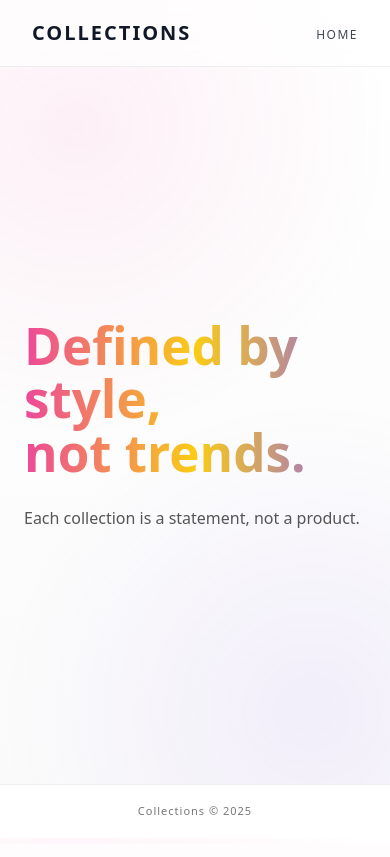
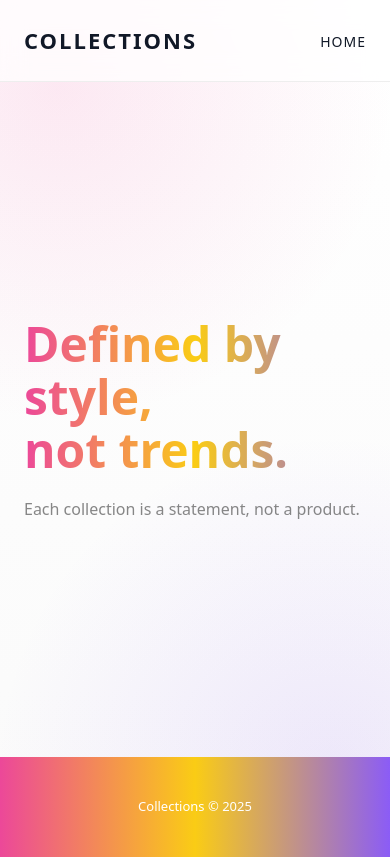
Before and after one commit to nathyu-le/templatehub-team, a PHP site: page /collections.php in a window 390 px wide. Before the commit the page ends 815 px from the top, so only its background shows below. Run offline with PHP 8.4, Linux system fonts and the light colour scheme; data that the repository does not hold is empty; some libraries are stand-ins or nearby versions.

Commit message:
colec css fix

```diff
--- a/assets/css/collections.css
+++ b/assets/css/collections.css
@@ -1,99 +1,66 @@
-/* ===============================
-   RESET & BASE
-   =============================== */
+/* RESET LIGHT */
 * {
   box-sizing: border-box;
-  margin: 0;
-  padding: 0;
 }
 
-body {
-  font-family: system-ui, -apple-system, BlinkMacSystemFont, sans-serif;
-  color: #111;
-  background:
-    radial-gradient(circle at 20% 15%, rgba(236,72,153,.08), transparent 40%),
-    radial-gradient(circle at 80% 85%, rgba(139,92,246,.08), transparent 40%),
-    linear-gradient(180deg,#fff,#fafafa);
-}
-
-/* ===============================
-   HEADER (THIN & GLASS)
-   =============================== */
+/* HEADER */
 .editorial-header {
   position: sticky;
   top: 0;
+  background: white;
   z-index: 50;
-  background: rgba(255,255,255,.65);
-  backdrop-filter: blur(14px);
-  border-bottom: 1px solid rgba(0,0,0,.06);
+  border-bottom: 1px solid #eee;
 }
-
 .editorial-header .wrap {
   max-width: 1400px;
   margin: auto;
-  padding: 18px 32px;
+  padding: 24px;
   display: flex;
   justify-content: space-between;
   align-items: center;
 }
-
 .logo {
-  font-size: 20px;
+  font-size: 22px;
   font-weight: 800;
   letter-spacing: 2px;
 }
-
 .editorial-header a {
-  font-size: 12px;
-  letter-spacing: 1.5px;
+  font-size: 14px;
   text-transform: uppercase;
-  opacity: .8;
+  letter-spacing: 1px;
 }
 
-/* ===============================
-   HERO (LUXURY SPACE)
-   =============================== */
+/* HERO */
 .editorial-hero {
-  min-height: 85vh;
-  padding: 0 12%;
+  min-height: 80vh;
   display: flex;
   flex-direction: column;
   justify-content: center;
+  padding: 0 10%;
+}
+.editorial-hero h2 {
+  font-size: clamp(3rem, 6vw, 5rem);
+  font-weight: 800;
+  line-height: 1.1;
+}
+.editorial-hero p {
+  margin-top: 20px;
+  max-width: 420px;
+  font-size: 16px;
+  opacity: .7;
 }
 
-.editorial-hero h2 {
-  font-size: clamp(3.2rem, 6vw, 5.4rem);
-  font-weight: 900;
-  line-height: 1.05;
-  background: linear-gradient(90deg,#ec4899,#facc15,#8b5cf6);
-  -webkit-background-clip: text;
-  -webkit-text-fill-color: transparent;
-}
-
-.editorial-hero p {
-  margin-top: 24px;
-  max-width: 440px;
-  font-size: 16px;
-  line-height: 1.8;
-  color: #555;
-}
-
-/* ===============================
-   COLLECTIONS LAYOUT
-   =============================== */
+/* COLLECTIONS */
 .editorial-collections {
   max-width: 1400px;
   margin: auto;
 }
-
 .editorial-row {
   display: grid;
   grid-template-columns: 1fr 1fr;
+  min-height: 90vh;
   align-items: center;
-  min-height: 85vh;
-  position: relative;
 }
-
 .editorial-row.reverse {
   direction: rtl;
 }
@@ -157,85 +103,158 @@ body {
   bottom: -6px;
   width: 0;
   height: 1px;
-  background: linear-gradient(90deg,#ec4899,#facc15,#8b5cf6);
-  transition: .4s ease;
+  background: #000;
+  transition: .4s;
 }
-
 .editorial-link:hover::after {
   width: 100%;
 }
 
-/* ===============================
-   IMAGE (EDITORIAL FEEL)
-   =============================== */
+/* IMAGE */
 .editorial-image {
   height: 70vh;
-  position: relative;
   overflow: hidden;
 }
-
 .editorial-image img {
   width: 100%;
   height: 100%;
   object-fit: cover;
-  filter: saturate(1.1) contrast(1.05);
-  transition: transform 1.4s ease;
+  transition: transform 1.2s ease;
+}
+.editorial-row:hover img {
+  transform: scale(1.08);
 }
 
-.editorial-row:hover img {
-  transform: scale(1.06);
+/* FOOTER */
+.editorial-footer {
+  text-align: center;
+  padding: 40px 0;
+  font-size: 13px;
+  opacity: .5;
 }
 
+/* MOBILE */
+@media (max-width: 900px) {
+  .editorial-row {
+    grid-template-columns: 1fr;
+    min-height: unset;
+  }
+  .editorial-image {
+    height: 50vh;
+  }
+  .editorial-text {
+    padding: 40px 24px;
+  }
+  .editorial-hero {
+    padding: 80px 24px;
+  }
+}
+/* ===============================
+   COLOR ENHANCEMENT – NON-DESTRUCTIVE
+   =============================== */
+
+/* BACKGROUND GLOBAL – NHẸ NHÀNG */
+body {
+  background:
+    radial-gradient(circle at 15% 10%, rgba(236,72,153,.12), transparent 40%),
+    radial-gradient(circle at 85% 90%, rgba(139,92,246,.12), transparent 40%),
+    linear-gradient(180deg, #ffffff, #fafafa);
+}
+
+/* HEADER GLASSY */
+.editorial-header {
+  background: rgba(255,255,255,.75);
+  backdrop-filter: blur(12px);
+}
+
+/* HERO TITLE – GRADIENT TEXT */
+.editorial-hero h2 {
+  background: linear-gradient(
+    90deg,
+    #ec4899,
+    #facc15,
+    #8b5cf6
+  );
+  -webkit-background-clip: text;
+  -webkit-text-fill-color: transparent;
+}
+
+/* HERO SUBTEXT */
+.editorial-hero p {
+  color: #555;
+}
+
+/* INDEX COLOR */
+.editorial-index {
+  color: #a855f7;
+  opacity: .8;
+}
+
+/* TITLE COLOR SHIFT ON HOVER */
+.editorial-text h3 {
+  background: linear-gradient(90deg,#111,#444);
+  -webkit-background-clip: text;
+  -webkit-text-fill-color: transparent;
+  transition: background .6s ease;
+}
+.editorial-row:hover .editorial-text h3 {
+  background: linear-gradient(90deg,#ec4899,#facc15,#8b5cf6);
+  -webkit-background-clip: text;
+  -webkit-text-fill-color: transparent;
+}
+
+/* LINK LINE GRADIENT */
+.editorial-link::after {
+  background: linear-gradient(90deg,#ec4899,#facc15,#8b5cf6);
+}
+
+/* IMAGE COLOR OVERLAY */
+.editorial-image {
+  position: relative;
+}
 .editorial-image::after {
   content: '';
   position: absolute;
   inset: 0;
   background: linear-gradient(
     120deg,
-    rgba(236,72,153,.18),
-    rgba(250,204,21,.18),
-    rgba(139,92,246,.18)
+    rgba(236,72,153,.25),
+    rgba(250,204,21,.25),
+    rgba(139,92,246,.25)
   );
   mix-blend-mode: overlay;
   opacity: .6;
-  transition: .6s ease;
+  transition: opacity .6s ease;
+}
+.editorial-row:hover .editorial-image::after {
+  opacity: .9;
 }
 
-.editorial-row:hover .editorial-image::after {
-  opacity: .85;
+/* IMAGE COLOR BOOST */
+.editorial-image img {
+  filter: saturate(1.15) contrast(1.05);
 }
 
-/* ===============================
-   FOOTER (SMALL & CLEAN)
-   =============================== */
-.editorial-footer {
-  padding: 18px 0;
-  font-size: 11px;
-  text-align: center;
-  letter-spacing: 1px;
-  color: #777;
-  border-top: 1px solid rgba(0,0,0,.06);
-  background: #fff;
+/* SOFT GLOW ON ROW HOVER */
+.editorial-row {
+  position: relative;
+}
+.editorial-row::before {
+  content: '';
+  position: absolute;
+  inset: 15%;
+  background: radial-gradient(circle, rgba(236,72,153,.25), transparent 70%);
+  opacity: 0;
+  transition: opacity .6s ease;
+  z-index: 0;
+}
+.editorial-row:hover::before {
+  opacity: 1;
 }
 
-/* ===============================
-   MOBILE
-   =============================== */
-@media (max-width: 900px) {
-  .editorial-row {
-    grid-template-columns: 1fr;
-    min-height: unset;
-  }
-
-  .editorial-image {
-    height: 50vh;
-  }
-
-  .editorial-text {
-    padding: 48px 24px;
-  }
-
-  .editorial-hero {
-    padding: 96px 24px;
-  }
+/* FOOTER COLOR */
+.editorial-footer {
+  background: linear-gradient(90deg,#ec4899,#facc15,#8b5cf6);
+  color: white;
+  opacity: 1;
 }
```
Also changed, not shown: other parts of assets/css/collections.css (+12 -33 lines).
